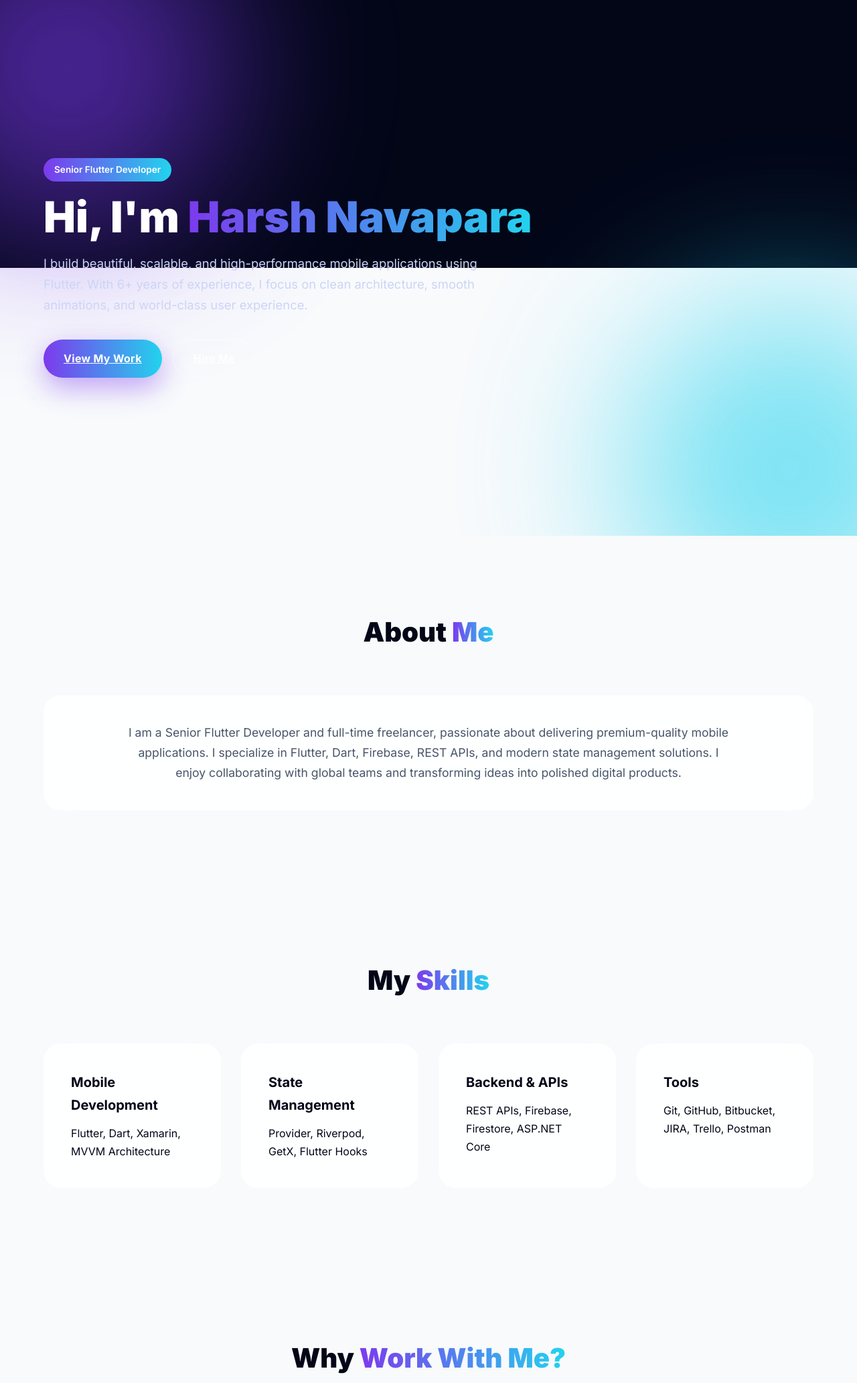
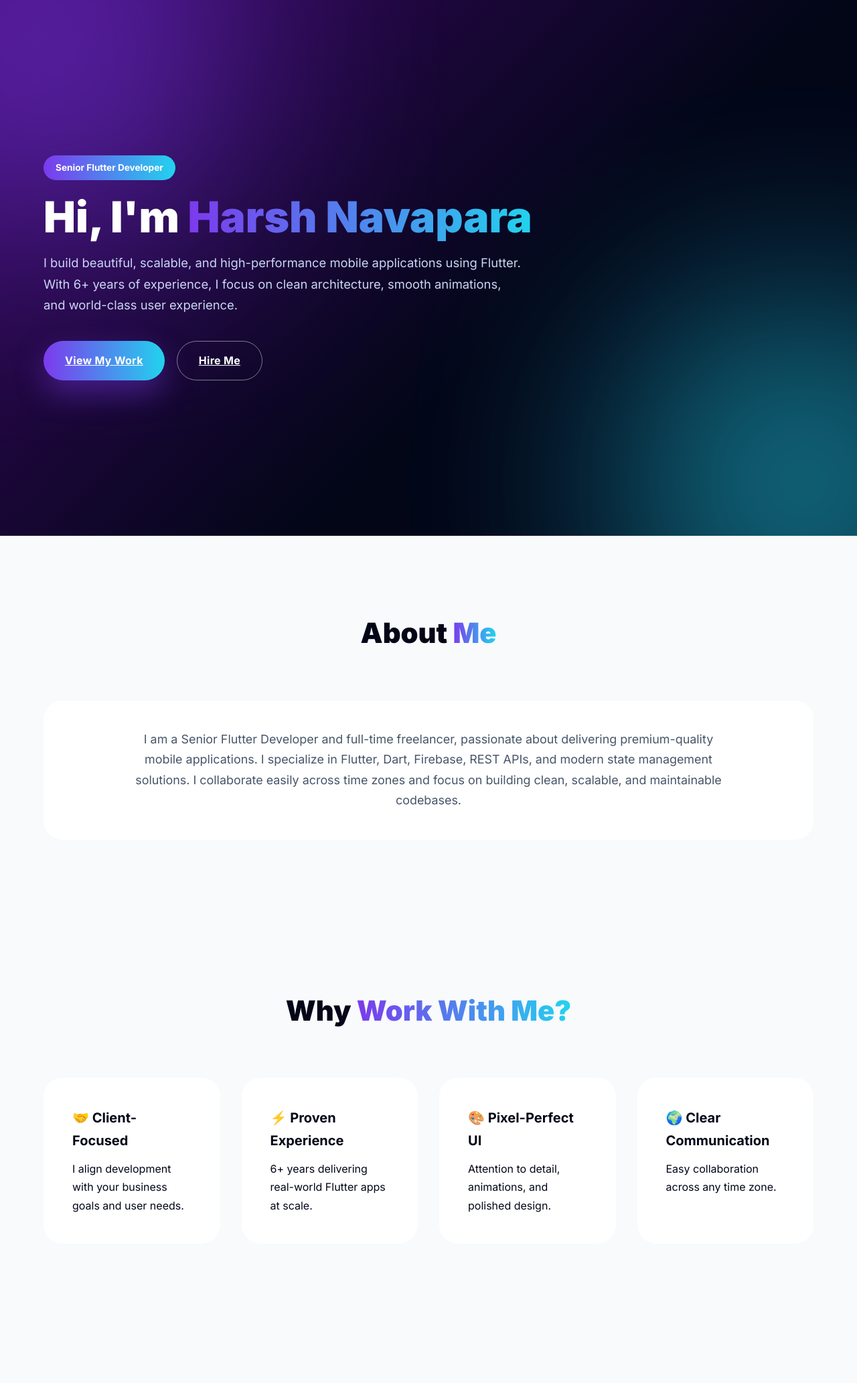
Before and after one commit to harshp8513/harshp8513.github.io, a plain HTML site: page index.html in a window 1280 px wide. Shown: the top 2065 px of the page at 67% size. Drawn offline with Linux system fonts and the light colour scheme.

Commit message:
Update index.html

```diff
--- a/index.html
+++ b/index.html
@@ -5,7 +5,7 @@
   <meta name="viewport" content="width=device-width, initial-scale=1.0" />
   <title>Harsh Navapara | Senior Flutter Developer</title>
 
-  <!-- Fonts -->
+  <!-- Google Font -->
   <link href="https://fonts.googleapis.com/css2?family=Inter:wght@300;400;500;600;700;800;900&display=swap" rel="stylesheet">
 
   <style>
@@ -15,17 +15,22 @@
       --dark: #020617;
       --dark-2: #0f172a;
       --light: #f8fafc;
-      --text-muted: #94a3b8;
-      --card: rgba(255,255,255,0.85);
-      --border: rgba(255,255,255,0.15);
+      --muted: #94a3b8;
+      --card: rgba(255,255,255,0.88);
+      --border: rgba(255,255,255,0.18);
     }
 
-    * { margin: 0; padding: 0; box-sizing: border-box; }
+    * {
+      margin: 0;
+      padding: 0;
+      box-sizing: border-box;
+    }
+
     html { scroll-behavior: smooth; }
 
     body {
       font-family: 'Inter', sans-serif;
-      background: linear-gradient(180deg, #020617, #020617 400px, #f8fafc 400px);
+      background: var(--light);
       color: #020617;
       line-height: 1.7;
     }
@@ -38,36 +43,37 @@
 
     /* ================= HERO ================= */
     header {
-      min-height: 100vh;   /* FULL SCREEN HEIGHT */
+      min-height: 100vh;
       height: 100vh;
       display: flex;
       align-items: center;
       position: relative;
       overflow: hidden;
+      background: linear-gradient(135deg, #3b0764, #020617 60%);
     }
 
     header::before,
     header::after {
       content: '';
       position: absolute;
-      width: 500px;
-      height: 500px;
+      width: 520px;
+      height: 520px;
       border-radius: 50%;
-      filter: blur(120px);
+      filter: blur(140px);
       opacity: 0.6;
       z-index: 0;
     }
 
     header::before {
       background: var(--primary);
-      top: -150px;
-      left: -150px;
+      top: -180px;
+      left: -180px;
     }
 
     header::after {
       background: var(--secondary);
-      bottom: -150px;
-      right: -150px;
+      bottom: -180px;
+      right: -180px;
     }
 
     .hero-content {
@@ -78,16 +84,16 @@
 
     .hero-badge {
       display: inline-block;
-      padding: 6px 16px;
+      padding: 7px 18px;
       border-radius: 999px;
       background: linear-gradient(90deg, var(--primary), var(--secondary));
       font-size: 0.85rem;
-      font-weight: 600;
-      margin-bottom: 18px;
+      font-weight: 700;
+      margin-bottom: 20px;
     }
 
     header h1 {
-      font-size: clamp(2.6rem, 5vw, 4rem);
+      font-size: clamp(2.8rem, 5vw, 4.2rem);
       font-weight: 900;
       line-height: 1.1;
       margin-bottom: 18px;
@@ -100,20 +106,20 @@
     }
 
     header p {
-      max-width: 700px;
+      max-width: 720px;
       font-size: 1.15rem;
       color: #cbd5f5;
     }
 
     .hero-actions {
-      margin-top: 35px;
+      margin-top: 38px;
       display: flex;
-      gap: 16px;
+      gap: 18px;
       flex-wrap: wrap;
     }
 
     .btn {
-      padding: 14px 30px;
+      padding: 15px 32px;
       border-radius: 999px;
       font-weight: 700;
       letter-spacing: 0.3px;
@@ -126,16 +132,16 @@
     .btn-primary {
       background: linear-gradient(90deg, var(--primary), var(--secondary));
       color: #fff;
-      box-shadow: 0 15px 40px rgba(124,58,237,0.45);
+      box-shadow: 0 18px 45px rgba(124,58,237,0.45);
     }
 
     .btn-primary:hover {
       transform: translateY(-4px) scale(1.03);
-      box-shadow: 0 25px 60px rgba(34,211,238,0.5);
+      box-shadow: 0 30px 70px rgba(34,211,238,0.55);
     }
 
     .btn-outline {
-      border: 1px solid rgba(255,255,255,0.4);
+      border: 1px solid rgba(255,255,255,0.45);
       color: #fff;
     }
 
@@ -144,17 +150,17 @@
       transform: translateY(-2px);
     }
 
-    /* ================= SECTIONS ================= */
+    /* ================= SECTION ================= */
     section {
       padding: 110px 0;
+      background: var(--light);
     }
 
     .section-title {
       text-align: center;
-      font-size: 2.5rem;
+      font-size: 2.6rem;
       font-weight: 900;
-      margin-bottom: 60px;
-      position: relative;
+      margin-bottom: 65px;
     }
 
     .section-title span {
@@ -163,19 +169,19 @@
       -webkit-text-fill-color: transparent;
     }
 
-    /* ================= GLASS CARD ================= */
+    /* ================= GLASS ================= */
     .glass {
       background: var(--card);
       backdrop-filter: blur(18px);
-      border-radius: 26px;
+      border-radius: 28px;
       border: 1px solid var(--border);
-      padding: 40px;
+      padding: 42px;
       transition: all 0.4s ease;
     }
 
     .glass:hover {
-      transform: translateY(-10px);
-      box-shadow: 0 40px 80px rgba(2,6,23,0.25);
+      transform: translateY(-12px);
+      box-shadow: 0 45px 90px rgba(2,6,23,0.25);
     }
 
     /* ================= ABOUT ================= */
@@ -183,7 +189,7 @@
       max-width: 900px;
       margin: auto;
       text-align: center;
-      font-size: 1.1rem;
+      font-size: 1.12rem;
       color: #475569;
     }
 
@@ -191,7 +197,7 @@
     .skills-grid {
       display: grid;
       grid-template-columns: repeat(auto-fit, minmax(260px, 1fr));
-      gap: 30px;
+      gap: 32px;
     }
 
     .skill-card h3 {
@@ -203,14 +209,14 @@
     .projects {
       display: grid;
       grid-template-columns: repeat(auto-fit, minmax(320px, 1fr));
-      gap: 35px;
+      gap: 36px;
     }
 
     .project-links a {
       display: inline-block;
       margin-right: 10px;
-      margin-top: 15px;
-      padding: 8px 16px;
+      margin-top: 18px;
+      padding: 9px 18px;
       border-radius: 999px;
       font-size: 0.85rem;
       font-weight: 600;
@@ -229,23 +235,22 @@
       max-width: 900px;
       margin: auto;
       display: grid;
-      gap: 30px;
+      gap: 34px;
     }
 
     /* ================= FOOTER ================= */
     footer {
       background: var(--dark);
-      color: var(--text-muted);
+      color: var(--muted);
       text-align: center;
-      padding: 60px 0;
+      padding: 65px 0;
     }
 
     footer a { color: #c7d2fe; }
 
-    /* ================= RESPONSIVE ================= */
     @media (max-width: 768px) {
-      section { padding: 80px 0; }
-      .section-title { font-size: 2.1rem; }
+      section { padding: 85px 0; }
+      .section-title { font-size: 2.2rem; }
     }
   </style>
 </head>
@@ -275,9 +280,21 @@
       <p>
         I am a Senior Flutter Developer and full-time freelancer, passionate about delivering
         premium-quality mobile applications. I specialize in Flutter, Dart, Firebase, REST APIs,
-        and modern state management solutions. I enjoy collaborating with global teams and
-        transforming ideas into polished digital products.
+        and modern state management solutions. I collaborate easily across time zones and focus
+        on building clean, scalable, and maintainable codebases.
       </p>
+    </div>
+  </div>
+</section>
+
+<section>
+  <div class="container">
+    <h2 class="section-title">Why <span>Work With Me?</span></h2>
+    <div class="skills-grid">
+      <div class="glass skill-card"><h3>🤝 Client-Focused</h3><p>I align development with your business goals and user needs.</p></div>
+      <div class="glass skill-card"><h3>⚡ Proven Experience</h3><p>6+ years delivering real-world Flutter apps at scale.</p></div>
+      <div class="glass skill-card"><h3>🎨 Pixel-Perfect UI</h3><p>Attention to detail, animations, and polished design.</p></div>
+      <div class="glass skill-card"><h3>🌍 Clear Communication</h3><p>Easy collaboration across any time zone.</p></div>
     </div>
   </div>
 </section>
@@ -286,34 +303,10 @@
   <div class="container">
     <h2 class="section-title">My <span>Skills</span></h2>
     <div class="skills-grid">
-      <div class="glass skill-card"><h3>Mobile Development</h3><p>Flutter, Dart, Xamarin, MVVM Architecture</p></div>
-      <div class="glass skill-card"><h3>State Management</h3><p>Provider, Riverpod, GetX, Flutter Hooks</p></div>
+      <div class="glass skill-card"><h3>Mobile Development</h3><p>Flutter, Dart, Xamarin, MVVM</p></div>
+      <div class="glass skill-card"><h3>State Management</h3><p>Provider, Riverpod, GetX, Hooks</p></div>
       <div class="glass skill-card"><h3>Backend & APIs</h3><p>REST APIs, Firebase, Firestore, ASP.NET Core</p></div>
-      <div class="glass skill-card"><h3>Tools</h3><p>Git, GitHub, Bitbucket, JIRA, Trello, Postman</p></div>
-    </div>
-  </div>
-</section>
-
-<section>
-  <div class="container">
-    <h2 class="section-title">Why <span>Work With Me?</span></h2>
-    <div class="skills-grid">
-      <div class="glass skill-card">
-        <h3>🤝 Client-Focused Approach</h3>
-        <p>I prioritize your business goals and user experience, ensuring the final product truly delivers value.</p>
-      </div>
-      <div class="glass skill-card">
-        <h3>⚡ 6+ Years of Experience</h3>
-        <p>Proven expertise in building production-ready Flutter apps used by thousands of real users.</p>
-      </div>
-      <div class="glass skill-card">
-        <h3>🎨 Pixel-Perfect UI</h3>
-        <p>I focus on clean design, smooth animations, and attention to detail for premium-quality apps.</p>
-      </div>
-      <div class="glass skill-card">
-        <h3>🌍 Easy Communication</h3>
-        <p>Comfortable working across time zones with clear, timely, and transparent communication.</p>
-      </div>
+      <div class="glass skill-card"><h3>Tools</h3><p>Git, GitHub, Bitbucket, JIRA, Postman</p></div>
     </div>
   </div>
 </section>
@@ -325,7 +318,7 @@
       <div class="glass"><h3>Mazoom Scanner App</h3><p>Electronic invitation app with QR codes and RSVP.</p><div class="project-links"><a href="https://apps.apple.com/sa/app/mazoom-invitations/id1604235156" target="_blank">iOS</a><a href="https://play.google.com/store/apps/details?id=com.app.mazoom&hl=en_US" target="_blank">Android</a></div></div>
       <div class="glass"><h3>Here Is What I Like</h3><p>Social discovery application for mobile users.</p><div class="project-links"><a href="https://apps.apple.com/in/app/here-is-what-i-like/id6446192665" target="_blank">iOS</a><a href="https://play.google.com/store/apps/details?id=com.hivil.hivil&hl=en&gl=US" target="_blank">Android</a></div></div>
       <div class="glass"><h3>Colorex App</h3><p>eCommerce app for trade-quality construction products.</p><div class="project-links"><a href="https://colorex.co.nz/" target="_blank">Website</a><a href="https://play.google.com/store/apps/details?id=nz.co.colorex.app" target="_blank">Android</a></div></div>
-      <div class="glass"><h3>Super Kids</h3><p>Educational mobile app designed for children.</p><div class="project-links"><a href="https://apps.apple.com/in/app/super-kids-app/id1637870436" target="_blank">iOS</a></div></div>
+      <div class="glass"><h3>Super Kids</h3><p>Educational mobile app for children.</p><div class="project-links"><a href="https://apps.apple.com/in/app/super-kids-app/id1637870436" target="_blank">iOS</a></div></div>
     </div>
   </div>
 </section>
```
